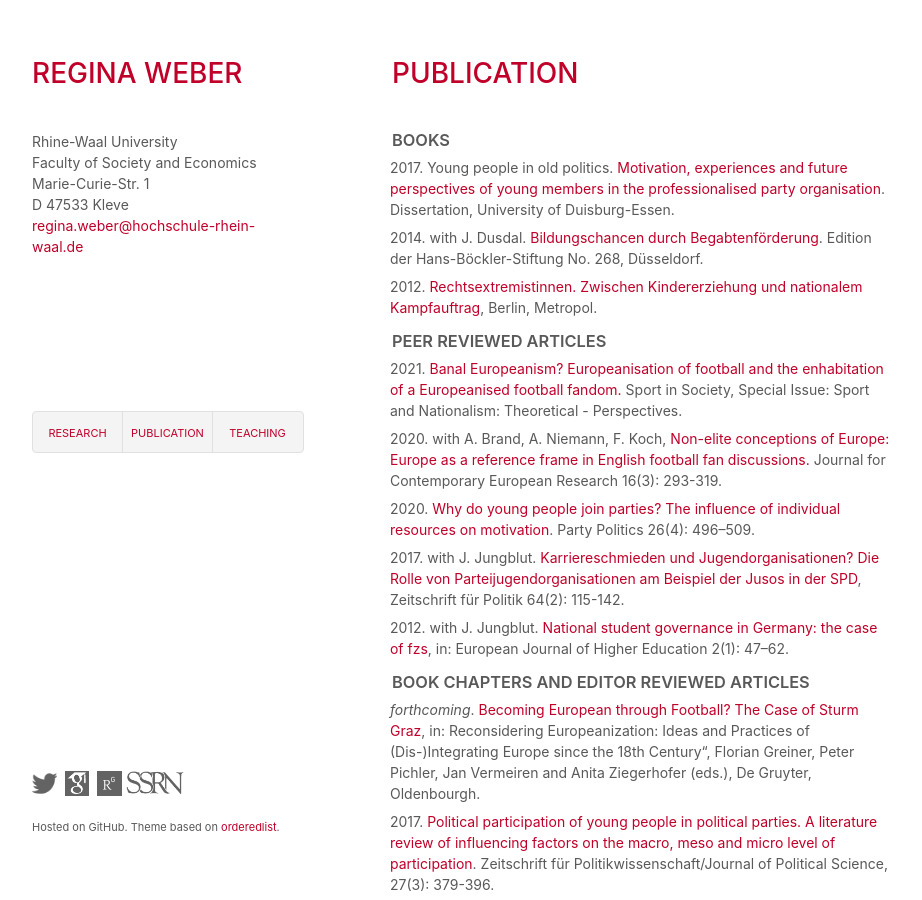
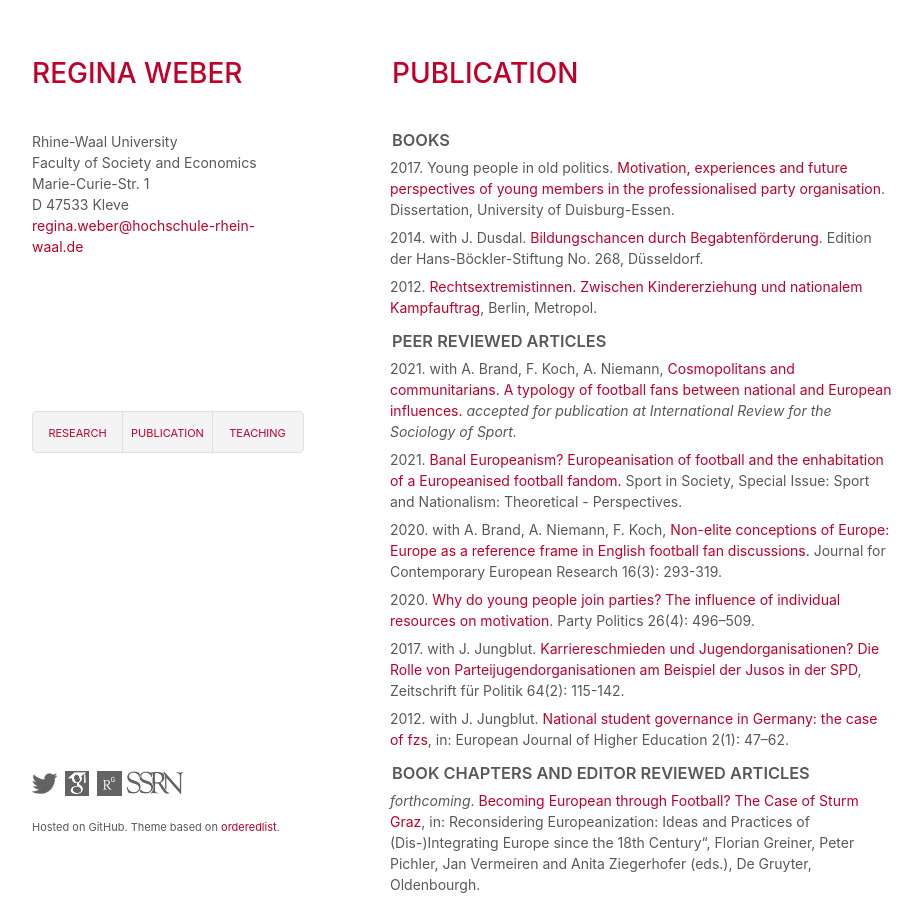
Before and after one commit to robertocabreratapia/robertocabreratapia.github.io, a Jekyll site: the page built from publication.html, in a window 1280 px wide and 900 px high. Shown: the whole window, without its empty margins (178-1100 px from the left). Built offline with Jekyll 4.4.1, drawn with Linux system fonts in a browser that asks for light colours.

Commit message:
Update publication.html

```diff
--- a/publication.html
+++ b/publication.html
@@ -10,6 +10,7 @@ layout: default
  </ul>
 <h3>Peer reviewed articles</h3>
 <ul>
+ <li>2021. with A. Brand, F. Koch, A. Niemann, <a href="">Cosmopolitans and communitarians. A typology of football fans between national and European influences.</a> <em>accepted for publication at International Review for the Sociology of Sport.</em>	</li>
  <li>2021. <a href="https://www.tandfonline.com/doi/full/10.1080/17430437.2021.1893697">Banal Europeanism? Europeanisation of football and the enhabitation of a Europeanised football fandom.</a> Sport in Society, Special Issue: Sport and Nationalism: Theoretical - Perspectives.</li>
  <li>2020. with A. Brand, A. Niemann, F. Koch, <a href="https://doi.org/10.30950/jcer.v16i3.1089">Non-elite conceptions of Europe: Europe as a reference frame in English football fan discussions.</a> Journal for Contemporary European Research 16(3): 293-319.</li>
  <li>2020. <a href="http://journals.sagepub.com/doi/abs/10.1177/1354068818792576">Why do young people join parties? The influence of individual resources on motivation</a>. Party Politics 26(4): 496–509.</li>
```
